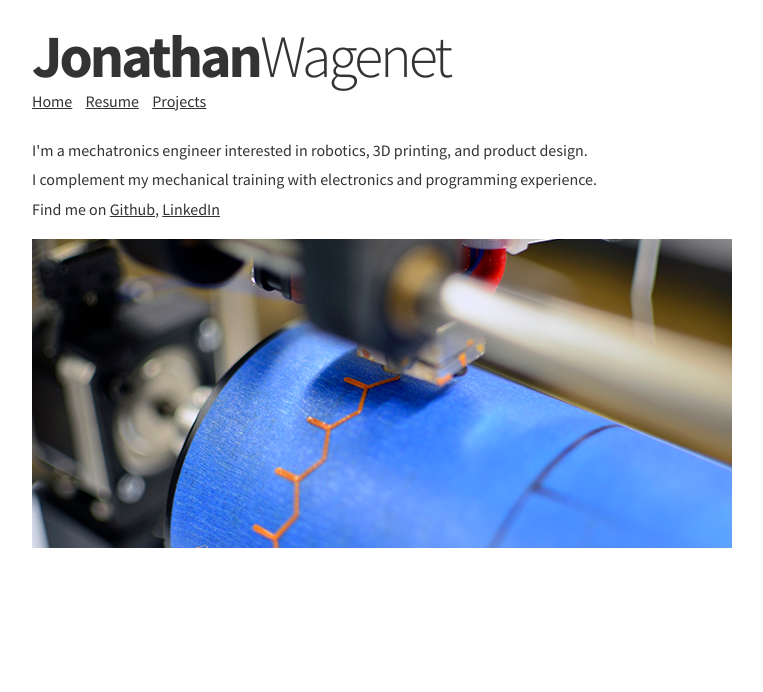
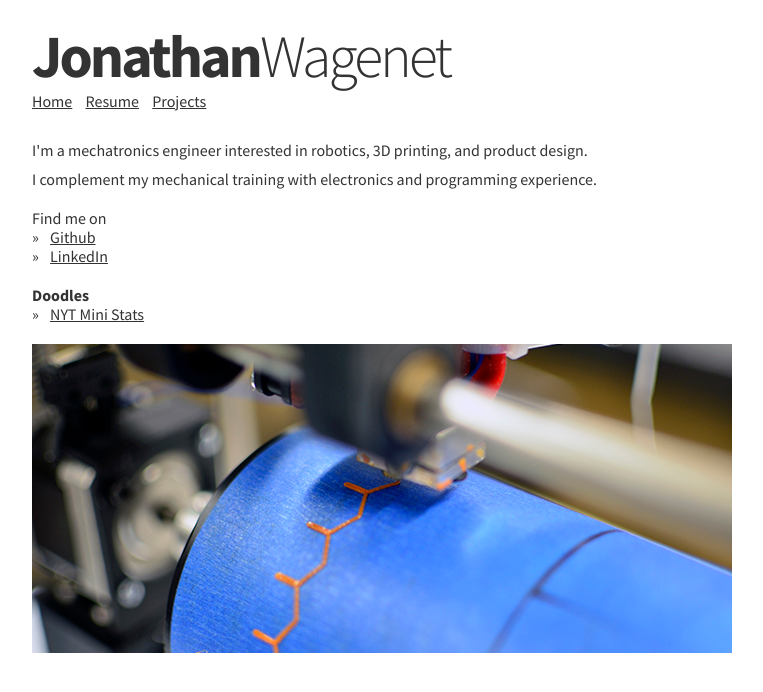
Before and after one commit to jwagenet/static-portfolio, a SvelteKit app: page / in a window 1280 px wide. Shown: the top 692 px of the page, without its empty margins (258-1021 px from the left). Built offline with nearby package versions, Linux system fonts and the light colour scheme; a web font is replaced by a local one.

Commit message:
add doodles to index

```diff
--- a/src/routes/+page.svelte
+++ b/src/routes/+page.svelte
@@ -1,7 +1,16 @@
 <section>
     <p>I'm a mechatronics engineer interested in robotics, 3D printing, and product design.</p>
     <p>I complement my mechanical training with electronics and programming experience.</p>
-    <p>Find me on <a href="https://github.com/jwagenet">Github</a>, <a href="https://www.linkedin.com/in/jonathanwagenet">LinkedIn</a></p>
+    <br />
+    <ul>Find me on
+        <li><a href="https://github.com/jwagenet">Github</a></li>
+        <li><a href="https://www.linkedin.com/in/jonathanwagenet">LinkedIn</a></li>
+    </ul>
+    <br />
+    <h2>Doodles</h2>
+    <ul>
+        <li><a href="/puzzle-stats/">NYT Mini Stats</a></li>
+    </ul>
 </section>
 
 <section class="image">
```
